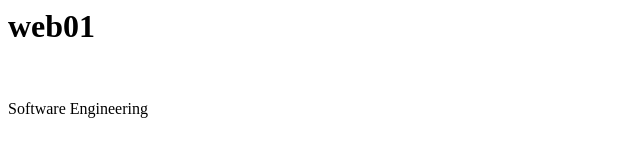
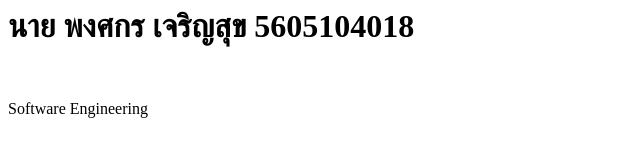
Before and after one commit to pongsakonjaroensuk/WebPong, a plain HTML site: page index.html in a window 1280 px wide. Shown: the whole page, without its empty margins (0-640 px from the left). Drawn offline with Linux system fonts and the light colour scheme.

Commit message:
Update index.html

```diff
--- a/index.html
+++ b/index.html
@@ -1,11 +1,11 @@
 <html>
 <head>
 	<title>
-	web01
+	5605104018
 	</title>
 </head>
 <body>
-	<h1> web01 </h1><br/>
+	<h1> นาย พงศกร  เจริญสุข 5605104018</h1><br/>
 	<p>Software Engineering</p>
 </body>
 </html>
```
